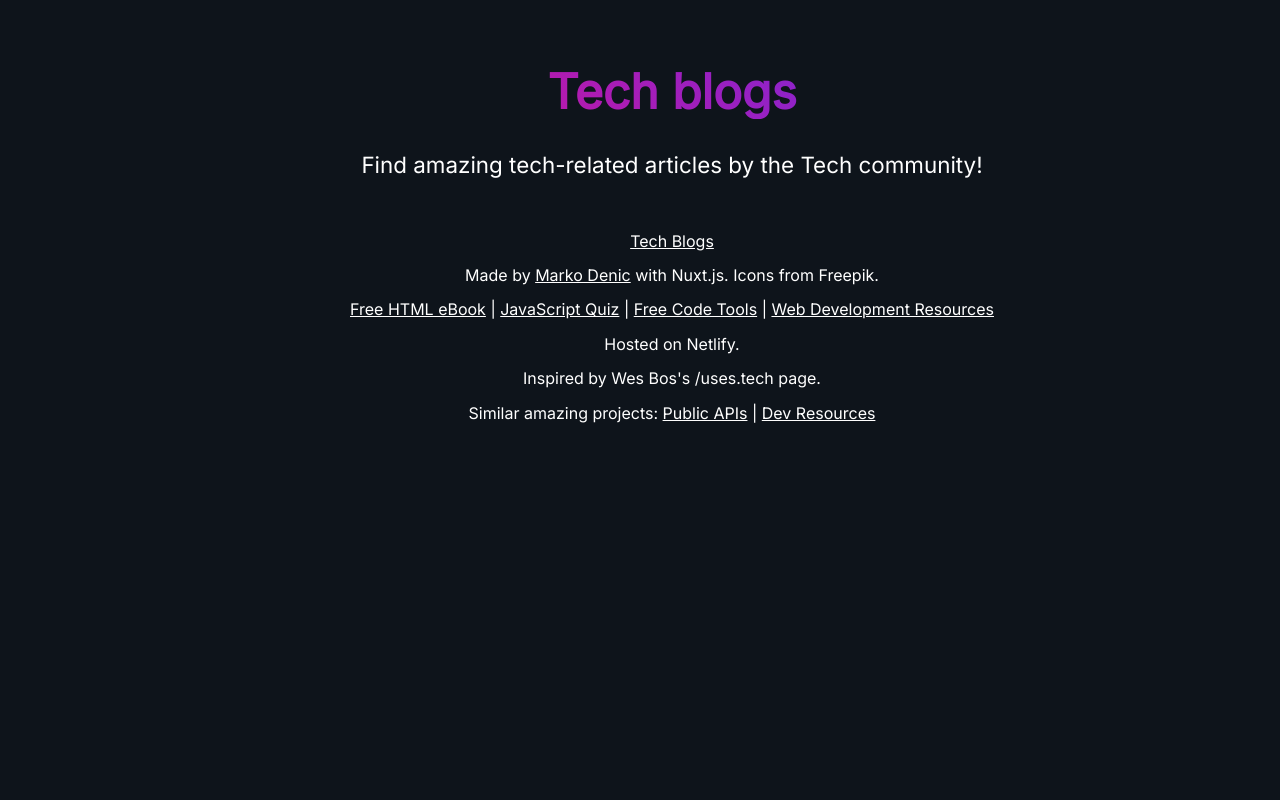
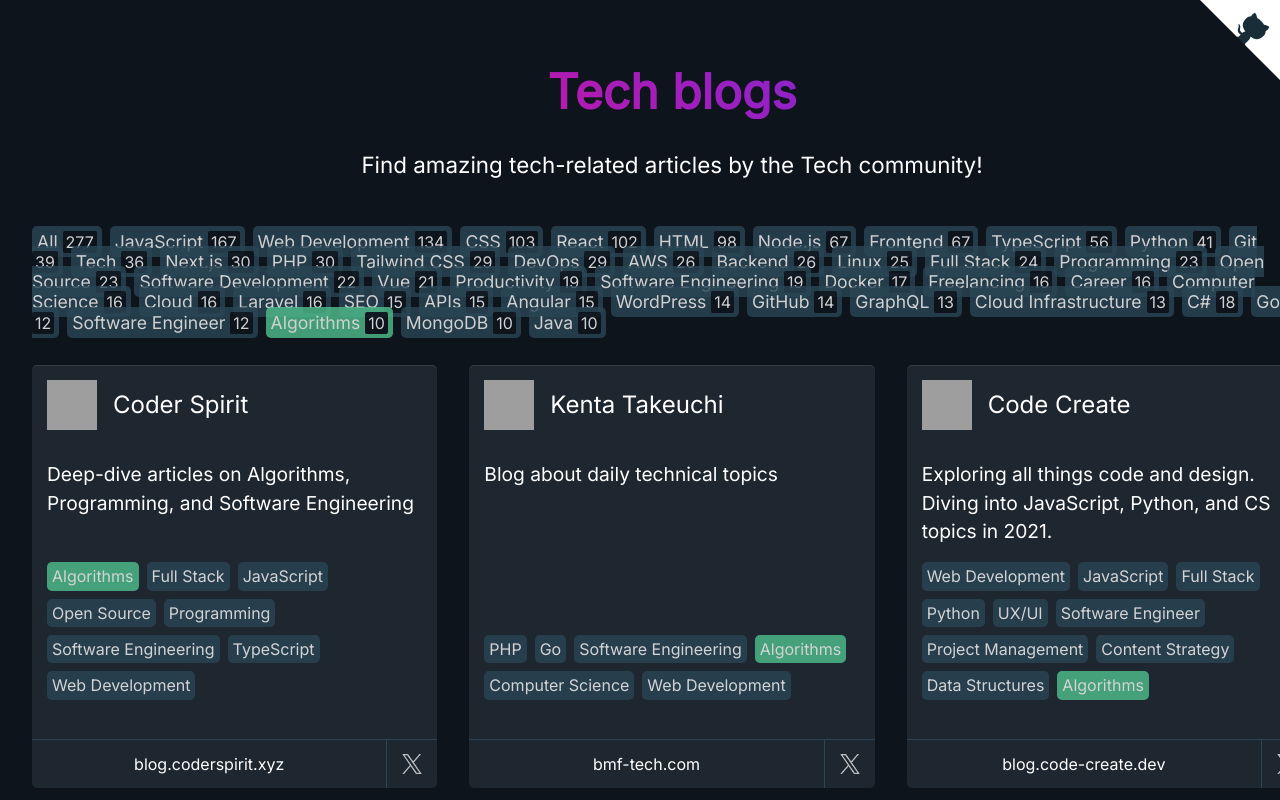
Before and after one commit to markodenic/awesome-tech-blogs, a Nuxt app: page /algorithms in a window 1280 px wide. Shown: the top 800 px of the page. Built offline with nearby package versions, Linux system fonts and the light colour scheme; grey boxes are pictures that could not be loaded.

Commit message:
Add category pages

```diff
--- a/components/Blog.vue
+++ b/components/Blog.vue
@@ -28,7 +28,7 @@
       <ul class="blog-tags">
         <li
           class="tag tag--small"
-          :class="{ 'tag--active': activeTag === tag }"
+          :class="{ 'tag--active': activeTag === slugify(tag) }"
           v-for="(tag, index) in blog.tags"
           :key="index"
         >
@@ -73,6 +73,17 @@
 </template>
 
 <script>
+function slugify(text) {
+  return text
+    .toString()
+    .toLowerCase()
+    .trim()
+    .replace(/\s+/g, '-')
+    .replace(/&/g, '-and-')
+    .replace(/[^\w\-]+/g, '')
+    .replace(/\-\-+/g, '-')
+}
+
 export default {
   props: {
     blog: {
@@ -83,6 +94,10 @@ export default {
       type: String,
       required: true
     }
+  },
+
+  methods: {
+    slugify
   },
 
   computed: {
--- /dev/null
+++ b/components/BlogList.vue
@@ -0,0 +1,125 @@
+<template>
+  <div>
+    <GithubCorner />
+
+    <div class="tags mb-6">
+      <nuxt-link
+        to="/list"
+        class="tag"
+        :class="{ 'tag--active': activeTag === 'all' }"
+      >
+        All
+        <span class="number">{{ blogsByTag('all') }}</span>
+      </nuxt-link>
+
+      <nuxt-link
+        v-for="tag in tags"
+        :key="tag.name"
+        :to="'/' + slugify(tag.name)"
+        class="tag"
+        :class="{ 'tag--active': activeTag === slugify(tag.name) }"
+      >
+        {{ tag.name }}
+        <span class="number">{{ blogsByTag(tag.name) }}</span>
+      </nuxt-link>
+    </div>
+
+    <div class="blogs mb-6">
+      <Blog
+        v-for="(blog, index) in filteredBlogs"
+        :key="blog.title + '-' + index"
+        :blog="blog"
+        :active-tag="activeTag"
+      />
+    </div>
+  </div>
+</template>
+
+<script>
+import blogs from '~/data.json'
+import GithubCorner from '~/components/GithubCorner.vue'
+import Blog from '~/components/Blog.vue'
+
+function merge(prop) {
+  return function (acc, obj) {
+    const values = [...new Set(obj[prop])]
+    return [...values, ...acc]
+  }
+}
+
+function countInstances(acc, tag) {
+  acc[tag] = acc[tag] ? acc[tag] + 1 : 1
+  return acc
+}
+
+function shuffle(array) {
+  const length = array == null ? 0 : array.length
+  if (!length) return []
+  let index = -1
+  const lastIndex = length - 1
+  const result = array
+  while (++index < length) {
+    const rand = index + Math.floor(Math.random() * (lastIndex - index + 1))
+    const value = result[rand]
+    result[rand] = result[index]
+    result[index] = value
+  }
+  return result
+}
+
+function slugify(text) {
+  return text
+    .toString()
+    .toLowerCase()
+    .trim()
+    .replace(/\s+/g, '-')
+    .replace(/&/g, '-and-')
+    .replace(/[^\w\-]+/g, '')
+    .replace(/\-\-+/g, '-')
+}
+
+export default {
+  components: { GithubCorner, Blog },
+  props: {
+    activeTag: {
+      type: String,
+      default: 'all'
+    }
+  },
+  data() {
+    return {
+      tags: [],
+      blogs: []
+    }
+  },
+  created() {
+    this.blogs = shuffle(blogs)
+    this.getTags()
+  },
+  methods: {
+    getTags() {
+      let allTags = blogs.reduce(merge('tags'), [])
+      let counts = allTags.reduce(countInstances, {})
+      this.tags = Object.entries(counts)
+        .sort(([, a], [, b]) => b - a)
+        .filter(([, count]) => count >= 10)
+        .map(([name, count]) => ({ name, count }))
+    },
+    slugify,
+    blogsByTag(tag) {
+      if (tag === 'all') return this.blogs.length
+      return this.blogs.filter(blog =>
+        blog.tags.some(t => slugify(t) === slugify(tag))
+      ).length
+    }
+  },
+  computed: {
+    filteredBlogs() {
+      if (this.activeTag === 'all') return this.blogs
+      return this.blogs.filter(blog =>
+        blog.tags.some(t => slugify(t) === this.activeTag)
+      )
+    }
+  }
+}
+</script>
--- /dev/null
+++ b/pages/[category].vue
@@ -0,0 +1,16 @@
+<template>
+  <BlogList :active-tag="category" />
+</template>
+
+<script>
+import BlogList from '~/components/BlogList.vue'
+
+export default {
+  components: { BlogList },
+  computed: {
+    category() {
+      return this.$route.params.category
+    }
+  }
+}
+</script>
--- a/pages/list.vue
+++ b/pages/list.vue
@@ -1,104 +1,11 @@
 <template>
-  <div>
-    <GithubCorner />
-
-    <div class="tags mb-6">
-      <button
-        class="tag"
-        :class="{ 'tag--active': activeTag === 'all' }"
-        @click="activeTag = 'all'"
-      >
-        All
-        <span class="number">{{ blogsByTag('all') }}</span>
-      </button>
-
-      <button
-        class="tag"
-        v-for="tag in tags"
-        :key="tag.name"
-        :class="{ 'tag--active': activeTag === tag.name }"
-        @click="activeTag = tag.name"
-      >
-        {{ tag.name }}
-        <span class="number">{{ blogsByTag(tag.name) }}</span>
-      </button>
-    </div>
-
-    <div class="blogs mb-6">
-      <Blog
-        v-for="(blog, index) in filteredBlogs"
-        :key="blog.title + '-' + index"
-        :blog="blog"
-        :active-tag="activeTag"
-      />
-    </div>
-  </div>
+  <BlogList active-tag="all" />
 </template>
 
 <script>
-import blogs from '~/data.json'
-import GithubCorner from '~/components/GithubCorner.vue'
-import Blog from '~/components/Blog.vue'
-
-function merge(prop) {
-  return function (acc, obj) {
-    const values = [...new Set(obj[prop])]
-    return [...values, ...acc]
-  }
-}
-
-function countInstances(acc, tag) {
-  acc[tag] = acc[tag] ? acc[tag] + 1 : 1
-  return acc
-}
-
-function shuffle(array) {
-  const length = array == null ? 0 : array.length
-  if (!length) return []
-  let index = -1
-  const lastIndex = length - 1
-  const result = array
-  while (++index < length) {
-    const rand = index + Math.floor(Math.random() * (lastIndex - index + 1))
-    const value = result[rand]
-    result[rand] = result[index]
-    result[index] = value
-  }
-  return result
-}
+import BlogList from '~/components/BlogList.vue'
 
 export default {
-  components: { GithubCorner, Blog },
-  data() {
-    return {
-      tags: [],
-      activeTag: 'all',
-      blogs: []
-    }
-  },
-  created() {
-    this.blogs = shuffle(blogs)
-    this.getTags()
-  },
-  methods: {
-    getTags() {
-      let allTags = blogs.reduce(merge('tags'), [])
-      let counts = allTags.reduce(countInstances, {})
-      this.tags = Object.entries(counts)
-        .sort(([, a], [, b]) => b - a)
-        .filter(([, count]) => count >= 10)
-        .map(([name, count]) => ({ name, count }))
-    },
-    blogsByTag(tag) {
-      if (tag === 'all') return this.blogs.length
-      return this.blogs.filter(blog => blog.tags.includes(tag)).length
-    }
-  },
-  computed: {
-    filteredBlogs() {
-      if (this.activeTag === 'all') return this.blogs
-      return this.blogs.filter(blog => blog.tags.includes(this.activeTag))
-    }
-  }
+  components: { BlogList }
 }
 </script>
```
